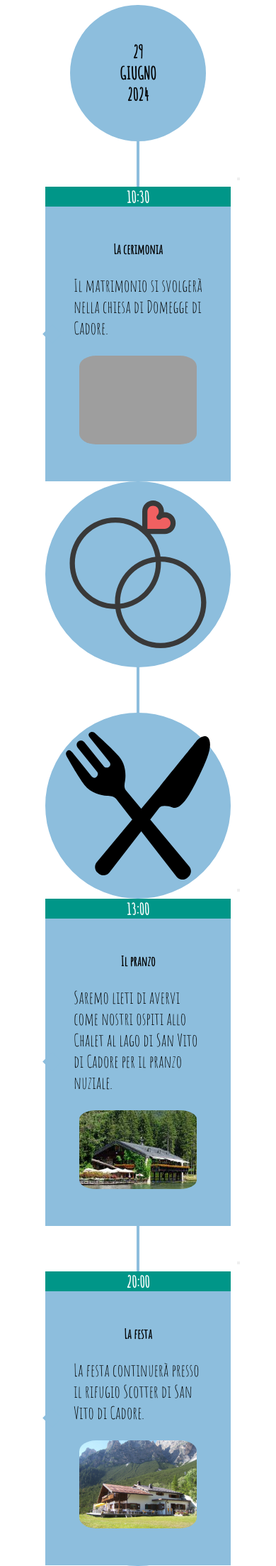
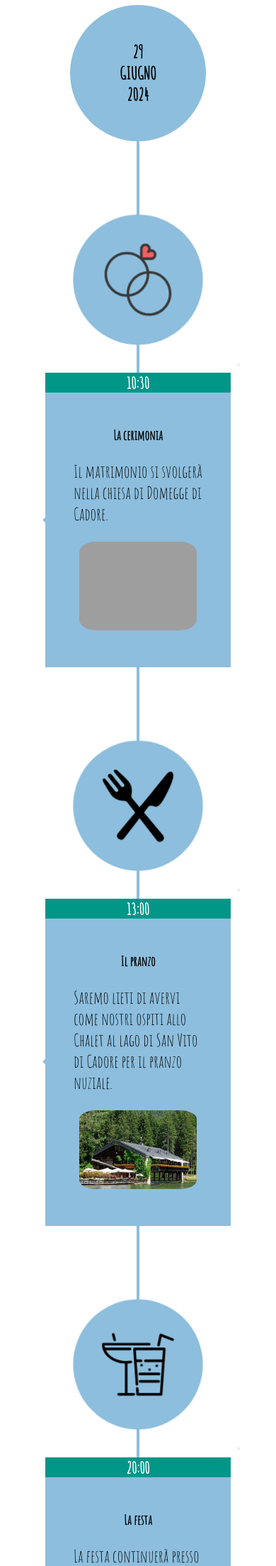
Before and after one commit to Barna1992/matrimonio, a Django app: page / in a window 390 px wide. Shown: the part 3001-5207 px from the top of the page at 71% size. Run offline with Django 4.2, Linux system fonts and the light colour scheme; grey boxes are pictures that could not be loaded.

Commit message:
fix for devices

```diff
--- a/wedding-django/wedding/lista_nozze/templates/lista_nozze/index.html
+++ b/wedding-django/wedding/lista_nozze/templates/lista_nozze/index.html
@@ -53,8 +53,8 @@
           <h2 class="agenda__month__title">29 giugno 2024</h2>
           <ol class="agenda__list">
             <li class="agenda__item toiletteur">
-              <article class="agenda__item__article">
-                <div class="agenda__item__detail">
+              <article class="agenda__item__article to-be-inverted">
+                <div class="agenda__item__detail div-large">
                   <div class="horaires"><time datetime="">10:30</time></div>
                   <div class="desc">
                     <h3 class="agenda__item__title">La cerimonia</h3>
@@ -63,7 +63,7 @@
                   </div>
                   <button class="edit__btn"><i class="fa fa-pencil"></i></button>
                 </div>
-                <div class="icon-container">
+                <div class="icon-container icon-large">
                   <img src="{% static 'images/rings.svg' %}" class="agenda__item__date">
                 </div>
               </article>
@@ -89,8 +89,8 @@
         <div class="agenda__month">
           <ol class="agenda__list">
             <li class="agenda__item toiletteur">
-              <article class="agenda__item__article">
-                <div class="agenda__item__detail">
+              <article class="agenda__item__article to-be-inverted">
+                <div class="agenda__item__detail div-large">
                   <div class="horaires"><time datetime="">20:00</time></div>
                   <div class="desc">
                     <h3 class="agenda__item__title">La festa</h3>
@@ -99,7 +99,7 @@
                   </div>
                   <button class="edit__btn"><i class="fa fa-pencil"></i></button>
                 </div>
-                <div class="icon-container"><img src="{% static 'images/cocktails.svg' %}" class="agenda__item__date"></div>
+                <div class="icon-container icon-large"><img src="{% static 'images/cocktails.svg' %}" class="agenda__item__date"></div>
 
               </article>
             </li>
@@ -295,4 +295,30 @@
 
             };</script>
 
+<script>
+    // JavaScript to invert the order of elements on small screens
+    function invertOrderOnSmallScreens() {
+        const pairs = document.querySelectorAll('.to-be-inverted');
+
+        pairs.forEach(pair => {
+            const content = pair.querySelector('.div-large');
+            const img = pair.querySelector('.icon-large');
+
+            if (window.innerWidth <= 600) {
+                // If small screen, invert the order
+                pair.insertBefore(img, content);
+            } else {
+                // If not small screen, revert to original order
+                pair.insertBefore(content, img);
+            }
+        });
+    }
+
+    // Initial inversion on page load
+    invertOrderOnSmallScreens();
+
+    // Listen for window resize to update the order dynamically
+    window.addEventListener('resize', invertOrderOnSmallScreens);
+</script>
+
 {% endblock %}
--- a/wedding-django/wedding/static/css/styles.css
+++ b/wedding-django/wedding/static/css/styles.css
@@ -620,7 +620,13 @@ body, html {
   font-size: 1.5rem;
 }
 
+.small-screen {
+  display: none;
+}
 
+.large-screen {
+  display: block;
+}
 
 @media screen and (max-width: 500px) {
   .top-nav {
@@ -714,6 +720,20 @@ body, html {
   .mobile-menu-button {
     display: block;
   }
+  .icon-container {
+    transform: scale(0.7);
+  }
+  .agenda__item__date {
+    transform: scale(0.7);
+  }
+  .small-screen {
+    display: block;
+  }
+
+  .large-screen {
+    display: none;
+  }
+
 }
 
 
```
